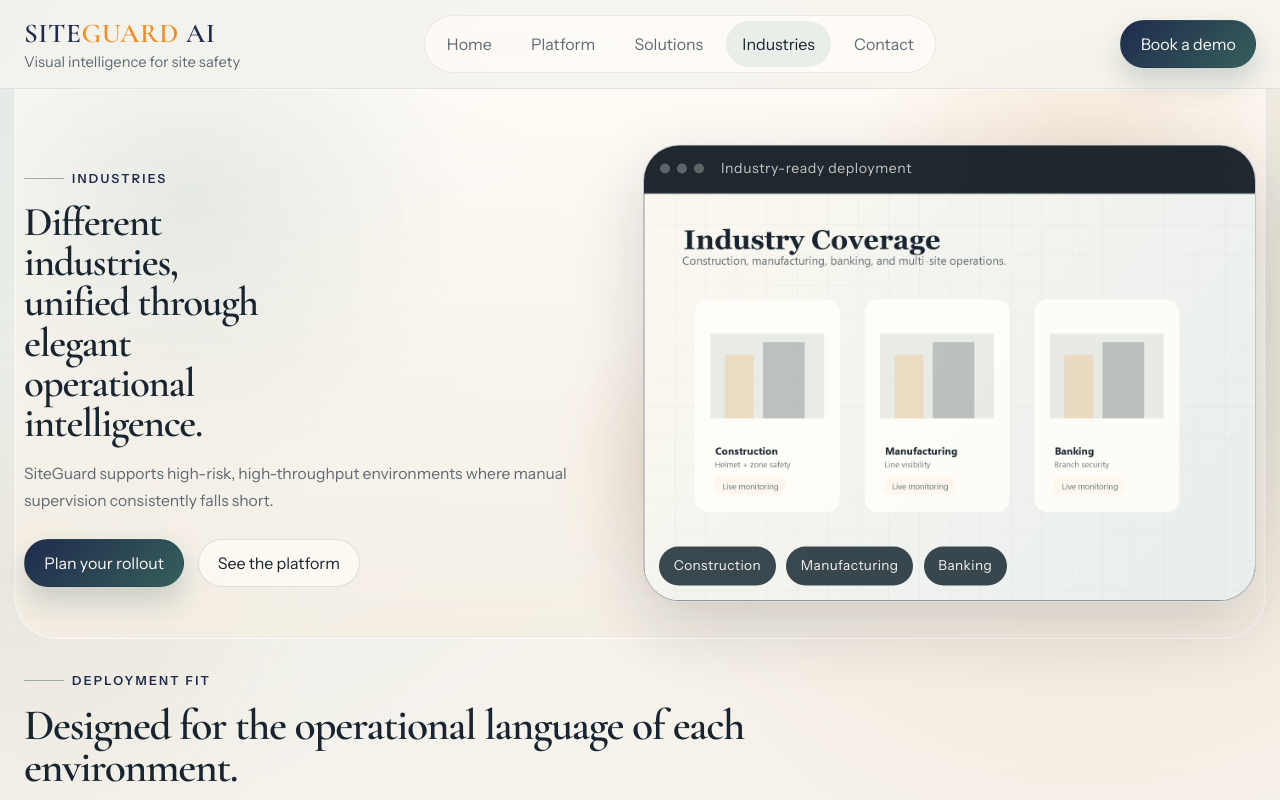
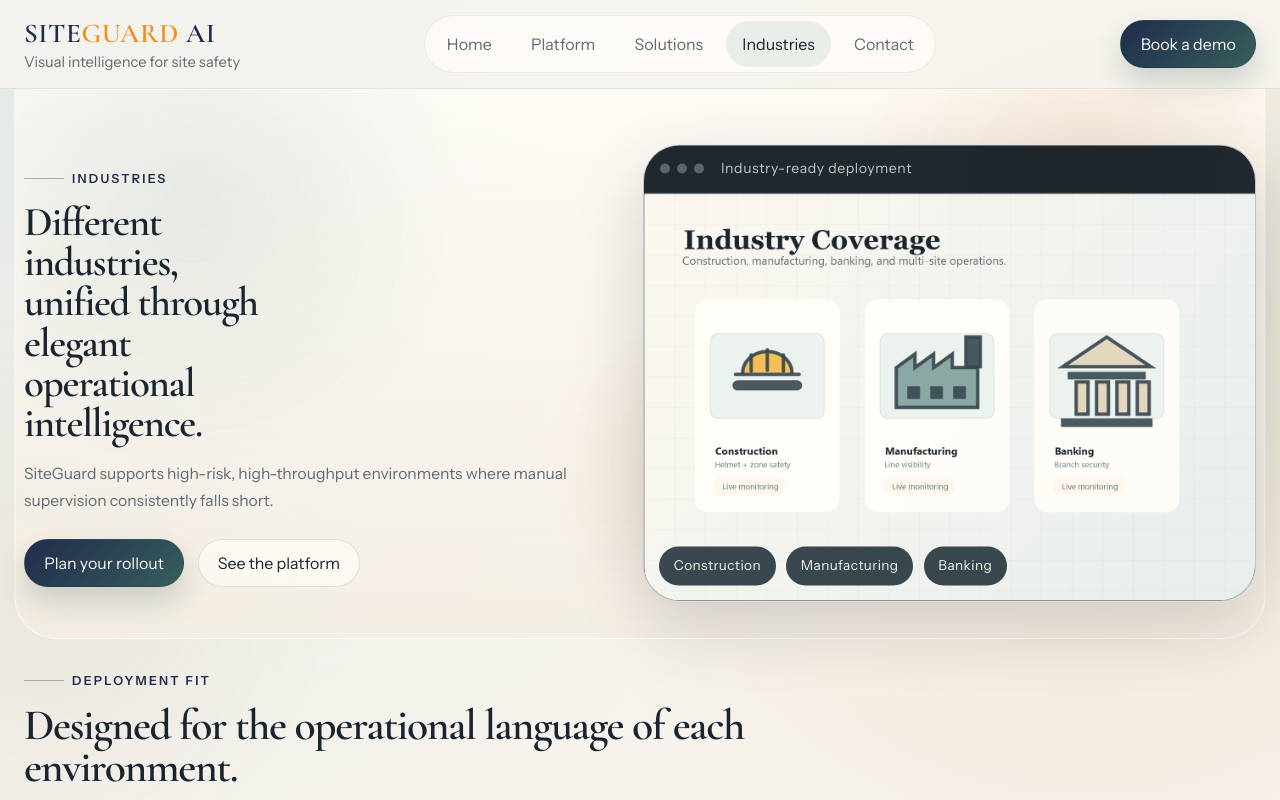
Before and after one commit to ramim121/siteguard-site, a Next.js app: page /industries in a window 1280 px wide. Shown: the top 800 px of the page. Built offline with nearby package versions, Linux system fonts and the light colour scheme.

Commit message:
Add industry icons to hero artwork

```diff
--- a/app/industries/page.tsx
+++ b/app/industries/page.tsx
@@ -16,7 +16,7 @@ export default function IndustriesPage() {
         compact
         visual={
           <HeroVisual
-            src="/hero/industries-hero.png"
+            src="/hero/industries-hero-icons.png"
             alt="Generated SiteGuard industries hero showing construction, manufacturing, and banking supervision environments."
             label="Industry-ready deployment"
             accent="orb-amber"
```
Also changed, not shown: public/hero/industries-hero-icons.png (added).
